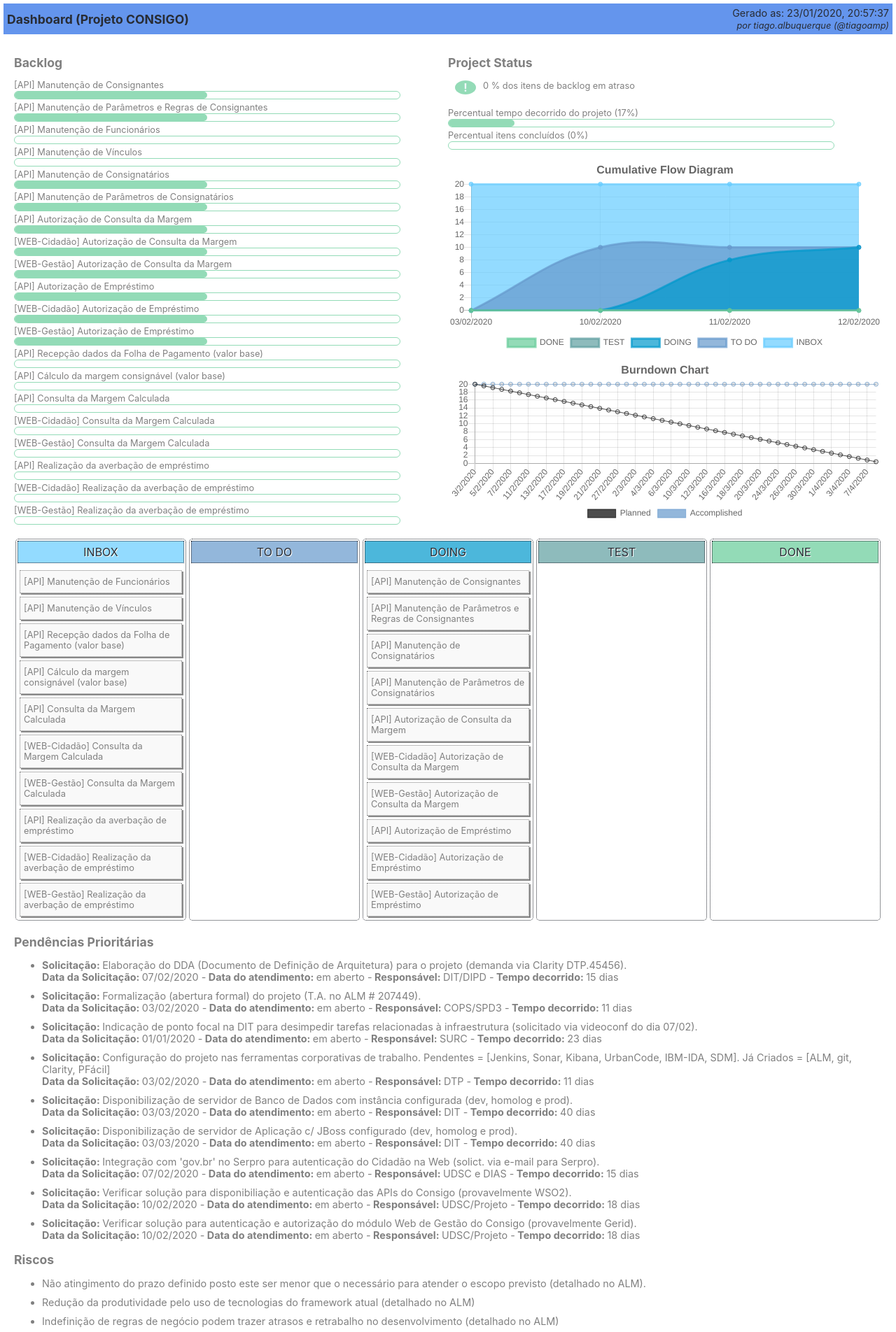
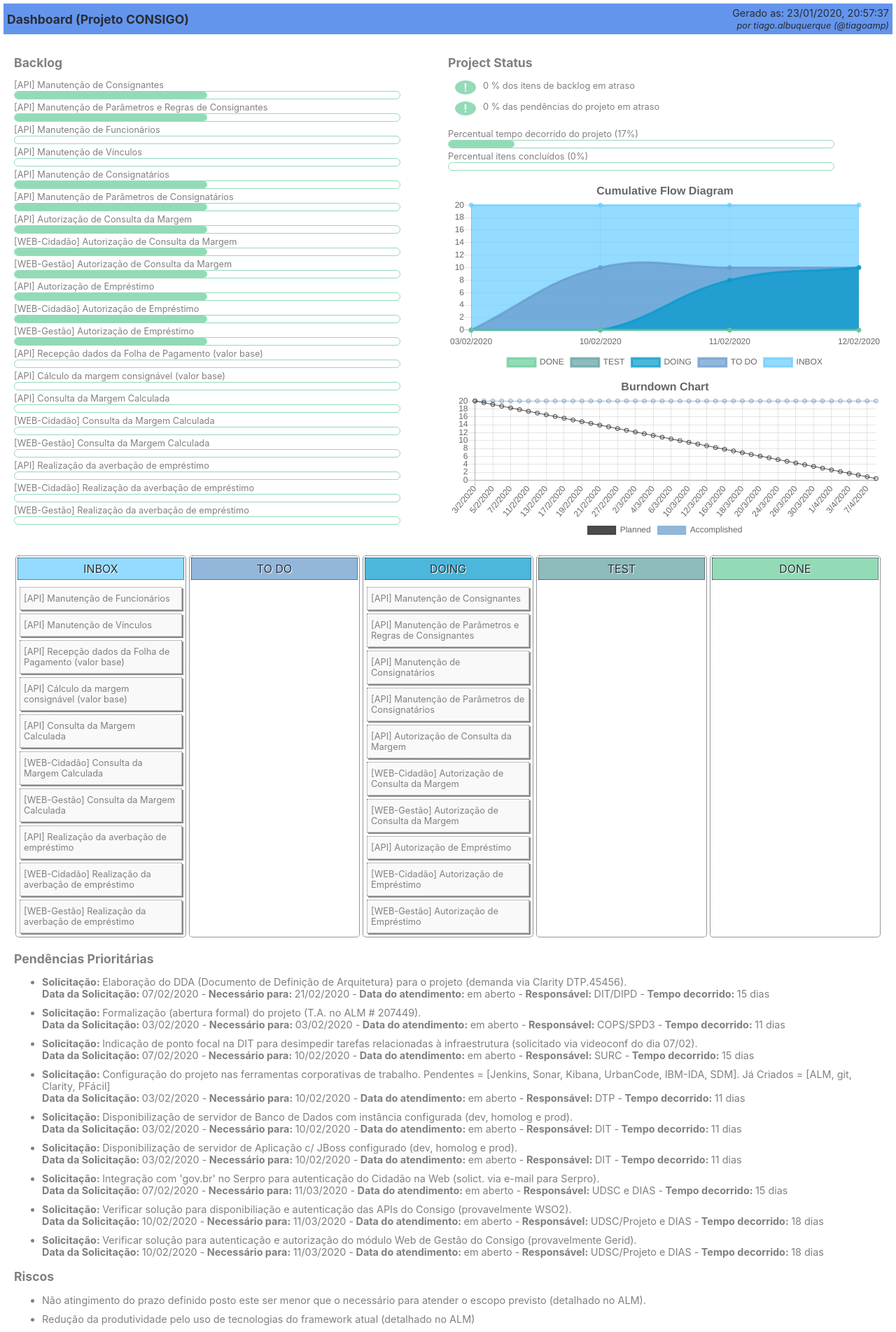
Before and after one commit to tiagoamp/flow-dashboard, a React (Create React App) app: page / in a window 1280 px wide. Shown: the top 1904 px of the page at 70% size. Built offline with nearby package versions, Linux system fonts and the light colour scheme.

Commit message:
Update status and actions panel

```diff
--- a/public/data.json
+++ b/public/data.json
@@ -9,48 +9,48 @@
     "actions": [
         {
             "action": "Elaboração do DDA (Documento de Definição de Arquitetura) para o projeto (demanda via Clarity DTP.45456).",
-            "requestDate": "2020-02-07T12:00:00Z", "accomplishedDate": "",
+            "requestDate": "2020-02-07T12:00:00Z", "dueDate": "2020-02-21T12:00:00Z", "accomplishedDate": "",
             "accountable": "DIT/DIPD"
         },
         {
             "action": "Formalização (abertura formal) do projeto (T.A. no ALM # 207449).",
-            "requestDate": "2020-02-03T12:00:00Z", "accomplishedDate": "",
+            "requestDate": "2020-02-03T12:00:00Z", "dueDate": "2020-02-03T12:00:00Z", "accomplishedDate": "",
             "accountable": "COPS/SPD3"
         },
         {
             "action": "Indicação de ponto focal na DIT para desimpedir tarefas relacionadas à infraestrutura (solicitado via videoconf do dia 07/02).",
-            "requestDate": "2020-01-01T12:00:00Z", "accomplishedDate": "",
+            "requestDate": "2020-02-07T12:00:00Z", "dueDate": "2020-02-10T12:00:00Z", "accomplishedDate": "",
             "accountable": "SURC"
         },
         {
             "action": "Configuração do projeto nas ferramentas corporativas de trabalho. Pendentes = [Jenkins, Sonar, Kibana, UrbanCode, IBM-IDA, SDM]. Já Criados = [ALM, git, Clarity, PFácil]",
-            "requestDate": "2020-02-03T12:00:00Z", "accomplishedDate": "",
+            "requestDate": "2020-02-03T12:00:00Z", "dueDate": "2020-02-10T12:00:00Z", "accomplishedDate": "",
             "accountable": "DTP"
         },
         {
             "action": "Disponibilização de servidor de Banco de Dados com instância configurada (dev, homolog e prod).",
-            "requestDate": "2020-03-03T12:00:00Z", "accomplishedDate": "",
+            "requestDate": "2020-02-03T12:00:00Z", "dueDate": "2020-02-10T12:00:00Z", "accomplishedDate": "",
             "accountable": "DIT"
         },
         {
             "action": "Disponibilização de servidor de Aplicação c/ JBoss configurado (dev, homolog e prod).",
-            "requestDate": "2020-03-03T12:00:00Z", "accomplishedDate": "",
+            "requestDate": "2020-02-03T12:00:00Z", "dueDate": "2020-02-10T12:00:00Z", "accomplishedDate": "",
             "accountable": "DIT"
         },
         {
             "action": "Integração com 'gov.br' no Serpro para autenticação do Cidadão na Web (solict. via e-mail para Serpro).",
-            "requestDate": "2020-02-07T12:00:00Z", "accomplishedDate": "",
+            "requestDate": "2020-02-07T12:00:00Z", "dueDate": "2020-03-11T12:00:00Z", "accomplishedDate": "",
             "accountable": "UDSC e DIAS"
         },
         {
             "action": "Verificar solução para disponibiliação e autenticação das APIs do Consigo (provavelmente WSO2).",
-            "requestDate": "2020-02-10T12:00:00Z", "accomplishedDate": "",
-            "accountable": "UDSC/Projeto"
+            "requestDate": "2020-02-10T12:00:00Z", "dueDate": "2020-03-11T12:00:00Z", "accomplishedDate": "",
+            "accountable": "UDSC/Projeto e DIAS"
         },
         {
             "action": "Verificar solução para autenticação e autorização do módulo Web de Gestão do Consigo (provavelmente Gerid).",
-            "requestDate": "2020-02-10T12:00:00Z", "accomplishedDate": "",
-            "accountable": "UDSC/Projeto"
+            "requestDate": "2020-02-10T12:00:00Z", "dueDate": "2020-03-11T12:00:00Z", "accomplishedDate": "",
+            "accountable": "UDSC/Projeto e DIAS"
         }
     ],
     "risks": [
--- a/src/App.js
+++ b/src/App.js
@@ -40,7 +40,7 @@ class App extends Component {
               <ItensProgress statusList={[...this.state.statusList]} items={[...this.state.items]} />
             </div>
             <div className="col-container">
-              <ProjectProgress milestones={this.state.milestones} statusList={[...this.state.statusList]} items={[...this.state.items]} />
+              <ProjectProgress milestones={this.state.milestones} statusList={[...this.state.statusList]} items={[...this.state.items]} actions={this.state.actions}/>
               <CFD statusList={[...this.state.statusList]} items={[...this.state.items]} />
               <Burndown statusList={[...this.state.statusList]} items={[...this.state.items]} holidays={[...this.state.holidays]} />
             </div>
--- a/src/components/ActionsPanel.js
+++ b/src/components/ActionsPanel.js
@@ -4,6 +4,7 @@ import 'moment/locale/pt-br';
 
 export default function ActionsPanel(props) {
     const { actions, risks } = props;
+    const today = moment(new Date());
     moment.locale('pt-br');
     return (
         <div className="panel-container">
@@ -11,16 +12,27 @@ export default function ActionsPanel(props) {
             <ul className="panel-item-text">
                 {
                     actions.map(a => {
+
+                        const delayed = today.isAfter(moment(a.dueDate));
                         return (
                             <li key={a.action}><span className="panel-item-text-strong"> Solicitação: </span>{a.action}
                                 <br/>
                                 <span className="panel-item-text-strong"> Data da Solicitação: </span>
                                     { moment(a.requestDate).format('L') } -
+                                <span className="panel-item-text-strong"> Necessário para: </span>
+                                    { moment(a.dueDate).format('L') } -
                                 <span className="panel-item-text-strong"> Data do atendimento: </span>
                                     { a.accomplishedDate ? moment(a.accomplishedDate).format('L') : 'em aberto' } -
                                 <span className="panel-item-text-strong"> Responsável: </span> {a.accountable} -
                                 <span className="panel-item-text-strong"> Tempo decorrido: </span>
                                     { Math.abs(moment(new Date()).diff(a.requestDate, 'days'))+1 } dias
+                                    {
+                                        delayed ?
+                                        (<div style={{color: "rgba(204, 102, 102, 0.7)", fontWeight: "bold"}}>
+                                            (Pendência não atendida no tempo necessário, deve causar atraso no projeto!)
+                                        </div>)
+                                        : ''
+                                    }
                             </li>
                         );
                     })
--- a/src/components/ProjectProgress.js
+++ b/src/components/ProjectProgress.js
@@ -3,7 +3,7 @@ import ProgressBar from './ProgressBar'
 import moment from 'moment'
 
 export default function ProjectProgress(props) {
-    const { statusList, milestones, items } = props;
+    const { statusList, milestones, items, actions } = props;
     if (items.length + statusList.length === 0)
         return (<div>Loading</div>);
 
@@ -11,6 +11,7 @@ export default function ProjectProgress(props) {
         <div className="progress-container">
             <div className="progress-title">Project Status</div>
             <StatusLight statusList={statusList} items={items} />
+            <ActionsLight actions={actions} />
             <MilestonesProgress milestones={milestones} statusList={statusList} items={items} />
         </div>
     )
@@ -32,6 +33,24 @@ function StatusLight(props) {
         <div className='light-box'>
             <div className="light-circle" style={{backgroundColor: bgColor}}>!</div>
             <div className="progress-item-name">{percDelayed} % dos itens de backlog em atraso</div>
+        </div>
+    )
+}
+
+function ActionsLight(props) {
+    const { actions } = props;
+    const today = new Date();
+    const actionsDelayed = actions.filter(action => today > new Date(action.dueDate));
+    //console.log("actions delayed",actionsDelayed);
+    const percDelayed = Math.ceil( (100 * actionsDelayed.length) / actions.length );
+
+    const colors = ["rgba(102, 204, 153, 0.7)", "rgba(218, 226, 130, 0.7)", "rgba(204, 102, 102, 0.7)"];
+    const bgColor = percDelayed <= 10 ? colors[0] : (percDelayed <= 30 ? colors[1] : colors[2]);
+
+    return (
+        <div className='light-box'>
+            <div className="light-circle" style={{backgroundColor: bgColor}}>!</div>
+            <div className="progress-item-name">{percDelayed} % das pendências do projeto em atraso</div>
         </div>
     )
 }
```
